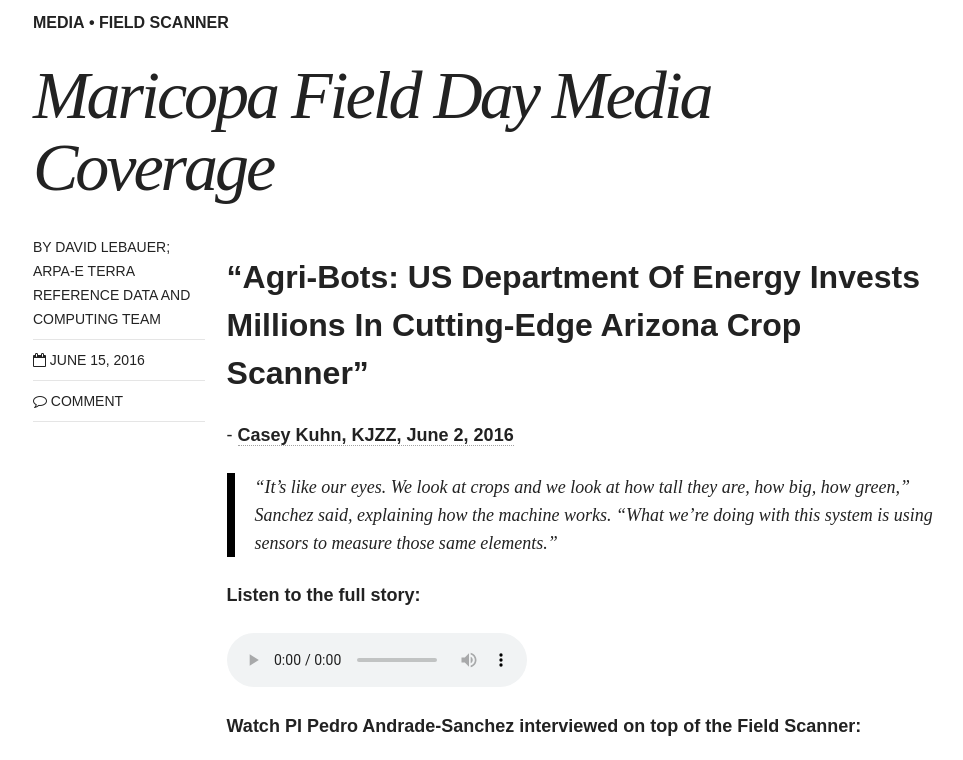
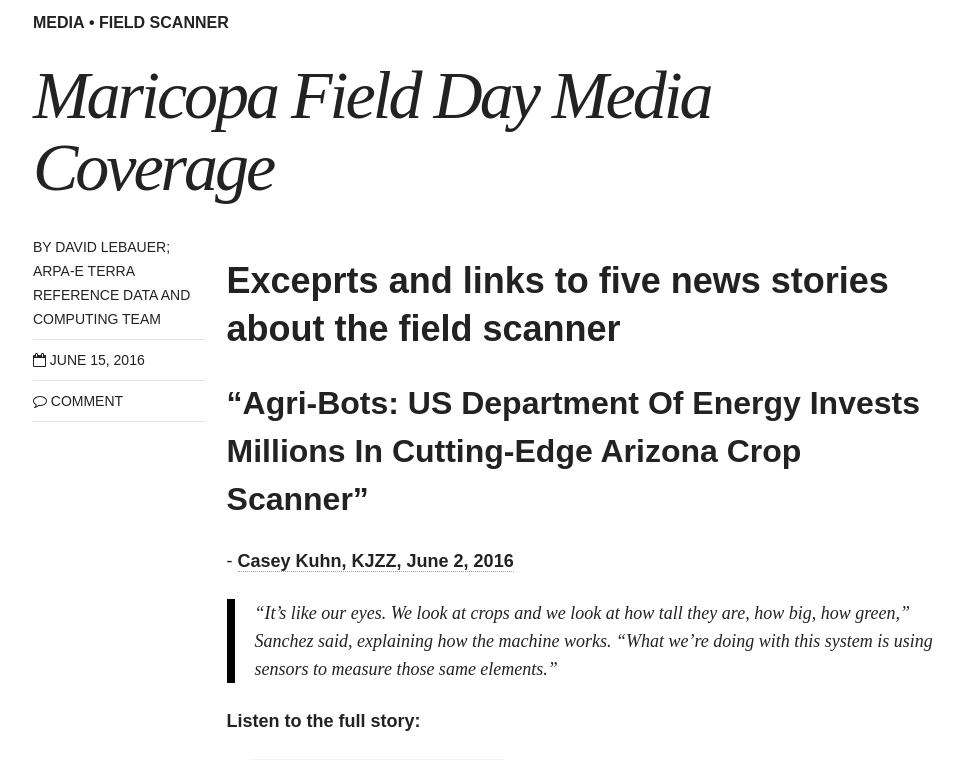
Before and after one commit to terra-reference/terraref.github.io, a Jekyll site: the page built from _posts/blog/2016-06-15-maricopa-field-day-media-coverage.md, in a window 1280 px wide and 900 px high, scrolled down 488 px, cut to the strip 0-760 px from the top of the window. Shown: the whole strip, without its empty margins (153-1116 px from the left). Built offline with Jekyll 4.4.1, drawn with Linux system fonts in a browser that asks for light colours; nearby versions of some CDN libraries; comment, search, counter and statistics services are not loaded.

Commit message:
Update 2016-06-15-maricopa-field-day-media-coverage.md

```diff
--- a/_posts/blog/2016-06-15-maricopa-field-day-media-coverage.md
+++ b/_posts/blog/2016-06-15-maricopa-field-day-media-coverage.md
@@ -10,6 +10,7 @@ image:
 date: 2016-06-15
 ---
 
+# Exceprts and links to five news stories about the field scanner
 
 ## "Agri-Bots: US Department Of Energy Invests Millions In Cutting-Edge Arizona Crop Scanner"
 
```
